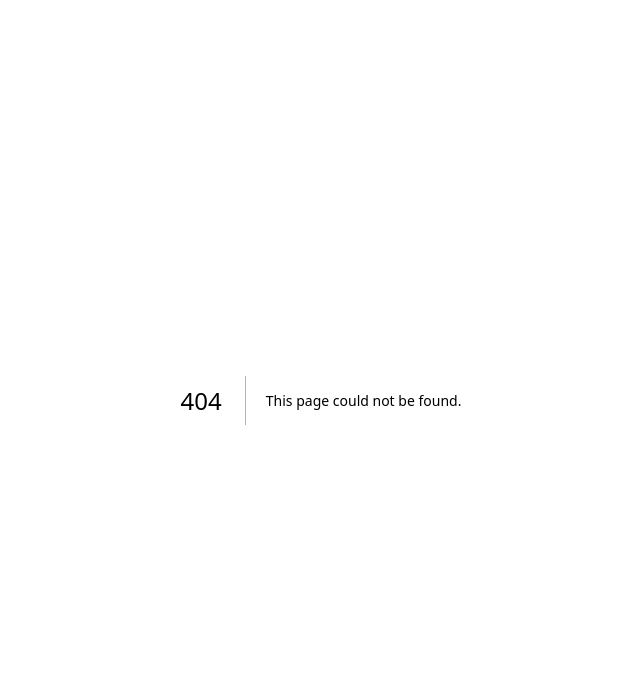
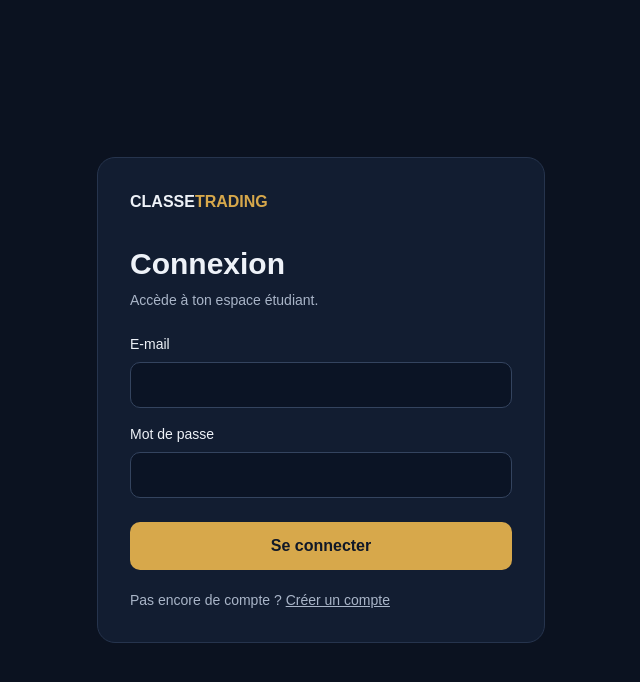
Before and after one commit to Beeshech93/classetrading, a Next.js app: page /login in a window 1280 px wide. Before the commit this address had no page. Shown: the top 682 px of the page, without its empty margins (319-959 px from the left). Built offline with nearby package versions, Linux system fonts and the light colour scheme.

Commit message:
feat: add student login

```diff
--- /dev/null
+++ b/app/login/page.tsx
@@ -0,0 +1,12 @@
+"use client";
+import { useState } from "react";
+import Link from "next/link";
+import { useRouter } from "next/navigation";
+import { createClient } from "@/lib/supabase/browser";
+
+export default function LoginPage() {
+  const [email,setEmail]=useState(""); const [password,setPassword]=useState("");
+  const [error,setError]=useState(""); const [busy,setBusy]=useState(false); const router=useRouter();
+  async function submit(e:React.FormEvent){e.preventDefault();setBusy(true);setError("");const {error}=await createClient().auth.signInWithPassword({email,password});setBusy(false);if(error){setError(error.message);return;}router.push("/dashboard");router.refresh();}
+  return <main className="container flex min-h-screen items-center justify-center py-12"><form onSubmit={submit} className="panel w-full max-w-md p-8"><Link href="/" className="font-black">CLASSE<span style={{color:"#d7a84b"}}>TRADING</span></Link><h1 className="mt-8 text-3xl font-bold">Connexion</h1><p className="muted mt-2 text-sm">Accède à ton espace étudiant.</p><label className="mt-6 block text-sm">E-mail<input className="field mt-2" type="email" required value={email} onChange={e=>setEmail(e.target.value)}/></label><label className="mt-4 block text-sm">Mot de passe<input className="field mt-2" type="password" required value={password} onChange={e=>setPassword(e.target.value)}/></label>{error&&<p className="mt-4 text-sm text-red-400">{error}</p>}<button disabled={busy} className="btn mt-6 w-full">{busy?"Connexion...":"Se connecter"}</button><p className="muted mt-5 text-sm">Pas encore de compte ? <Link className="underline" href="/register">Créer un compte</Link></p></form></main>;
+}
```
